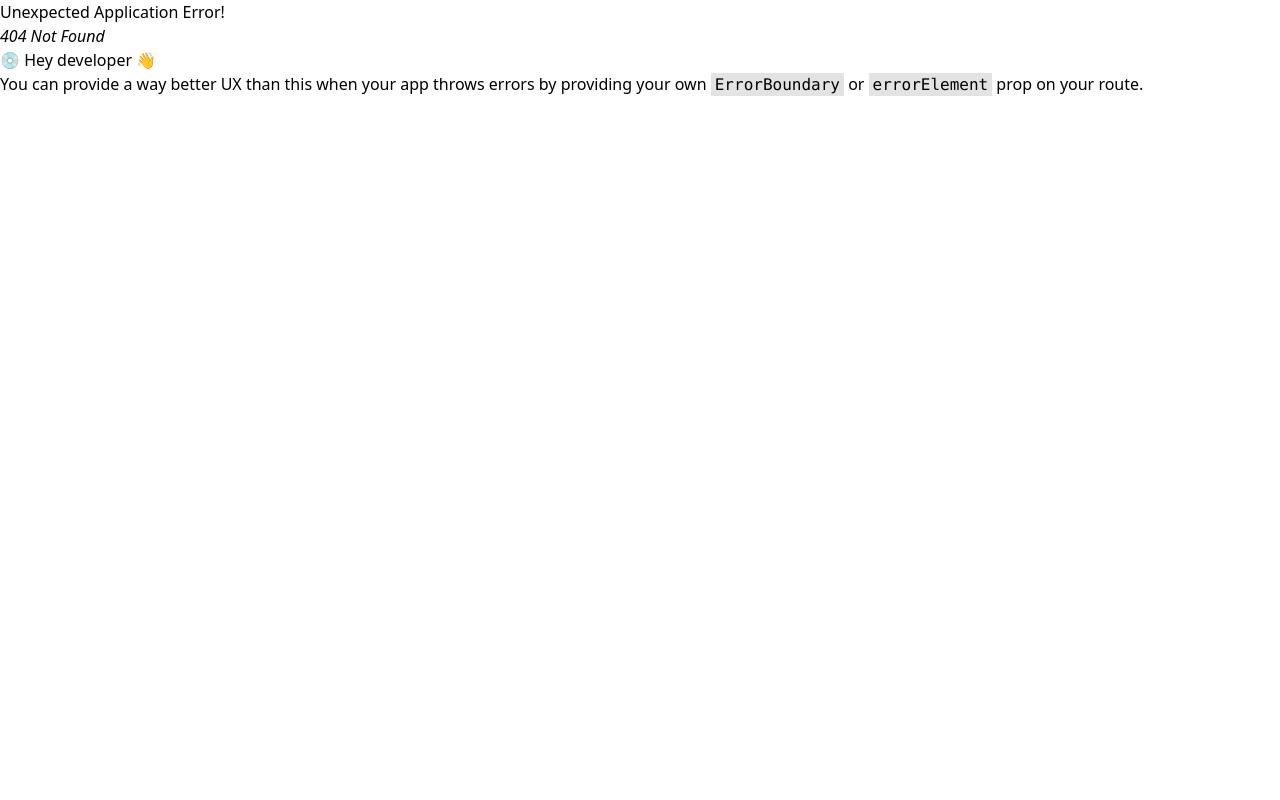
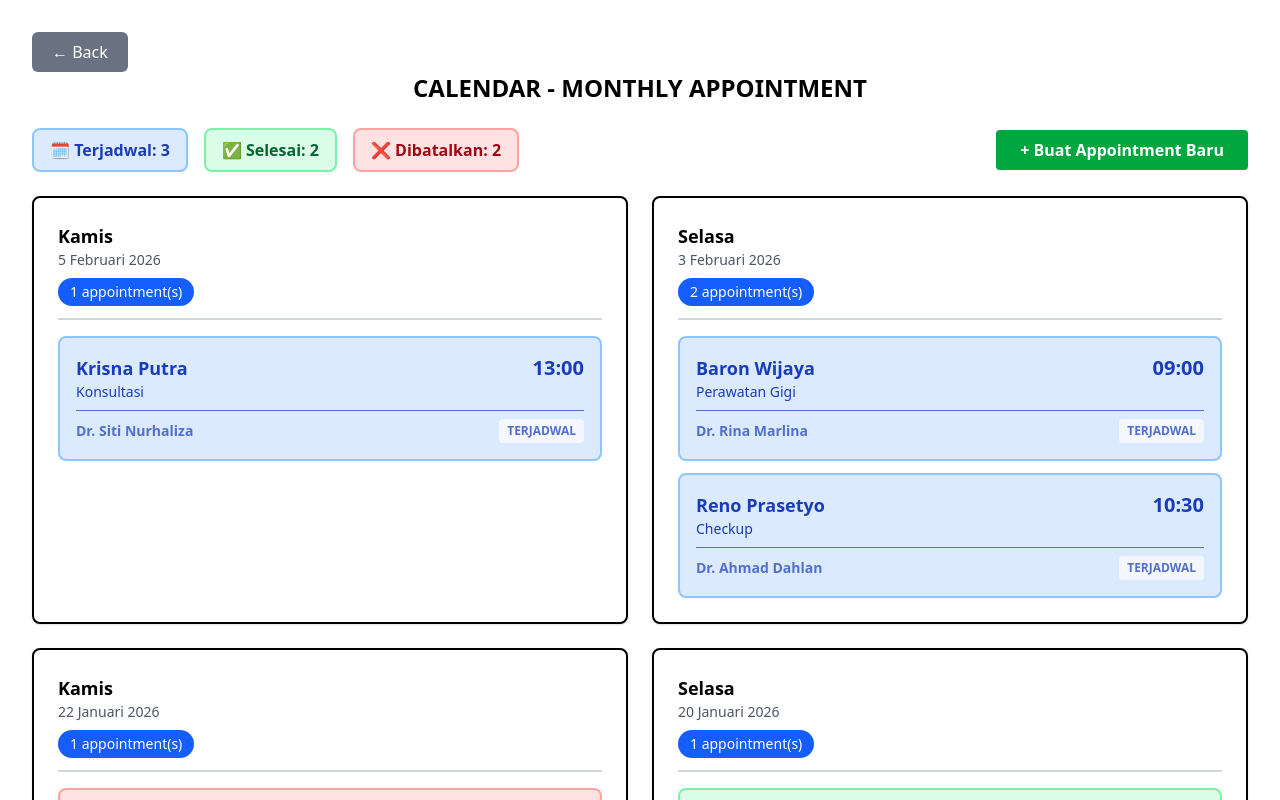
Before and after one commit to Dikin19/healthcare-scheduling-system, a React (Vite) app in the folder front-end/: page /calendar in a window 1280 px wide. Before the commit this address had no page. Shown: the top 800 px of the page. Built offline with nearby package versions, Linux system fonts and the light colour scheme.

Commit message:
feat(Calendar): Show Monthly-Calendar

```diff
--- a/front-end/src/graphql/mockLink.js
+++ b/front-end/src/graphql/mockLink.js
@@ -1,5 +1,6 @@
 import { ApolloLink, Observable } from "@apollo/client";
-import { allPatients, patientHistory } from "./mocks";
+import { allPatients, patientHistory, appointments } from "./mocks";
+
 
 
 
@@ -36,6 +37,14 @@ export const mockLink = new ApolloLink((operation) => {
                             ...patient,
                             history: patientHistory[variables.id] || []
                         } : null
+                    }
+                };
+            }
+
+            else if (operationName === "GetAppointments") {
+                result = {
+                    data: {
+                        appointments: appointments
                     }
                 };
             }
--- a/front-end/src/graphql/mocks.js
+++ b/front-end/src/graphql/mocks.js
@@ -12,22 +12,29 @@ export let allPatients = [
 ];
 
 export let patientHistory = {
-    "1": [
-        { id: "h1", date: "2026-01-15", diagnosis: "Flu", doctor: "Dr. Siti Nurhaliza", notes: "Istirahat cukup dan minum obat teratur" },
-        { id: "h2", date: "2025-12-10", diagnosis: "Checkup Rutin", doctor: "Dr. Ahmad Dahlan", notes: "Kondisi sehat, tidak ada keluhan" },
-        { id: "h3", date: "2025-11-05", diagnosis: "Demam", doctor: "Dr. Siti Nurhaliza", notes: "Demam tinggi, diberi antibiotik" }
-    ],
     "2": [
-        { id: "h4", date: "2026-01-20", diagnosis: "Hipertensi", doctor: "Dr. Budi Santoso", notes: "Kontrol tekanan darah rutin" },
-        { id: "h5", date: "2025-10-15", diagnosis: "Diabetes", doctor: "Dr. Ahmad Dahlan", notes: "Jaga pola makan dan olahraga teratur" }
+        { id: "h3", date: "2025-12-15", diagnosis: "Hipertensi", doctor: "Dr. Budi Santoso", notes: "Kontrol tekanan darah rutin sudah diselesaikan. Tekanan darah 130/85, diberi obat antihipertensi. Kontrol rutin setiap bulan." },
     ],
     "3": [
-        { id: "h6", date: "2026-01-10", diagnosis: "Alergi", doctor: "Dr. Siti Nurhaliza", notes: "Hindari makanan pemicu alergi" }
+        { id: "h5", date: "2026-01-10", diagnosis: "Alergi", doctor: "Dr. Siti Nurhaliza", notes: "Penanganan alergi makanan sudah diselesaikan. Diberi antihistamin dan kortikosteroid. Hindari makanan pemicu alergi (seafood)." },
     ],
-    "4": [
-        { id: "h7", date: "2026-01-12", diagnosis: "Sakit Gigi", doctor: "Dr. Rina Marlina", notes: "Cabut gigi geraham" }
+    "6": [
+        { id: "h9", date: "2025-11-10", diagnosis: "Sakit Perut", doctor: "Dr. Siti Nurhaliza", notes: "Penanganan maag akut sudah diselesaikan. Diberi obat antasida dan PPI. Hindari makanan pedas dan asam, makan teratur." }
     ],
-    "5": [
-        { id: "h8", date: "2026-01-18", diagnosis: "Checkup Rutin", doctor: "Dr. Ahmad Dahlan", notes: "Sehat" }
-    ]
+    "8": [
+        { id: "h10", date: "2025-11-15", diagnosis: "Sakit Kepala Migrain", doctor: "Dr. Siti Nurhaliza", notes: "Penanganan migrain sudah diselesaikan. Diberi obat pereda nyeri dan anti migrain. Kurangi stress, tidur cukup, dan hindari pemicu migrain." }
+    ],
 };
+
+
+export let appointments = [
+    { id: "a1", patientId: "1", patientName: "Budi Santoso", date: "2026-01-15", time: "09:00", doctor: "Dr. Siti Nurhaliza", status: "completed", type: "Checkup" },
+    { id: "a2", patientId: "2", patientName: "Dul Aziz", date: "2026-01-20", time: "10:00", doctor: "Dr. Budi Santoso", status: "completed", type: "Konsultasi" },
+
+    { id: "a7", patientId: "9", patientName: "Ical Maulana", date: "2026-01-18", time: "08:30", doctor: "Dr. Ahmad Dahlan", status: "cancelled", type: "Checkup" },
+    { id: "a8", patientId: "10", patientName: "Agus Susanto", date: "2026-01-22", time: "15:00", doctor: "Dr. Siti Nurhaliza", status: "cancelled", type: "Konsultasi" },
+
+    { id: "a11", patientId: "4", patientName: "Baron Wijaya", date: "2026-02-03", time: "09:00", doctor: "Dr. Rina Marlina", status: "scheduled", type: "Perawatan Gigi" },
+    { id: "a12", patientId: "5", patientName: "Reno Prasetyo", date: "2026-02-03", time: "10:30", doctor: "Dr. Ahmad Dahlan", status: "scheduled", type: "Checkup" },
+    { id: "a13", patientId: "6", patientName: "Krisna Putra", date: "2026-02-05", time: "13:00", doctor: "Dr. Siti Nurhaliza", status: "scheduled", type: "Konsultasi" },
+]
--- a/front-end/src/graphql/queries.js
+++ b/front-end/src/graphql/queries.js
@@ -61,3 +61,18 @@ export const UPDATE_PATIENT = gql`
     }
 
 `
+
+export const GET_APPOINTMENTS = gql`
+    query GetAppointments {
+        appointments {
+        id
+        patientId
+        patientName
+        date
+        time
+        doctor
+        status
+        type
+        }
+    }
+`;
--- /dev/null
+++ b/front-end/src/helpers/isDatePassed.js
@@ -0,0 +1,10 @@
+
+
+
+    export const isDatePassed = (dateString) => {
+        const appointmentDate = new Date(dateString);
+        const today = new Date();
+        today.setHours(0, 0, 0, 0);
+        appointmentDate.setHours(0, 0, 0, 0);
+        return appointmentDate < today;
+    };
--- /dev/null
+++ b/front-end/src/helpers/labelColorStatus.js
@@ -0,0 +1,29 @@
+
+
+
+
+const statusLabelColor = {
+    scheduled: {
+        label: "Terjadwal",
+        color: "bg-blue-100 text-blue-800 border-blue-300",
+    },
+    completed: {
+        label: "Selesai",
+        color: "bg-green-100 text-green-800 border-green-300",
+    },
+    cancelled: {
+        label: "Dibatalkan",
+        color: "bg-red-100 text-red-800 border-red-300",
+    },
+};
+
+export const getStatusLabel = (status) => {
+    return statusLabelColor[status]?.label || status;
+};
+
+export const getStatusColor = (status) => {
+    return (
+        statusLabelColor[status]?.color ||
+        "bg-gray-100 text-gray-800 border-gray-300"
+    );
+};
--- a/front-end/src/main.jsx
+++ b/front-end/src/main.jsx
@@ -8,6 +8,7 @@ import { ApolloProvider } from "@apollo/client/react";
 import PatientDetail from "./pages/patientDetail.jsx";
 import "react-toastify/dist/ReactToastify.css";
 import { ToastContainer } from "react-toastify";
+import Calendar from "./pages/calendar.jsx"
 
 
 const client = new ApolloClient({
@@ -23,6 +24,10 @@ const router = createBrowserRouter([
   {
     path: "/patient/:id",
     element: <PatientDetail />
+  },
+  {
+    path: "/calendar",
+    element: <Calendar />
   }
 ])
 
--- a/front-end/src/pages/PatientList.jsx
+++ b/front-end/src/pages/PatientList.jsx
@@ -30,7 +30,7 @@ export default function PatientList() {
 
     const { data, loading, error } = useQuery(GET_PATIENTS, { variables: { search: "" } });
     const dataPatients = data?.patients
-    console.log("apakah data masuk",dataPatients)
+    // console.log("apakah data masuk",dataPatients)
 
     const patients = useMemo(() => {
 
@@ -70,7 +70,7 @@ export default function PatientList() {
                 Healthcare Scheduling System
             </div>
 
-            <div className="flex flex-wrap gap-2 sm:gap-3 justify-center mb-4 sm:mb-6">
+            <div className="flex flex-wrap gap-3 sm:gap-3 justify-center mb-4 sm:mb-6">
                 <div>
                     <Button
                     size="small"
@@ -80,6 +80,13 @@ export default function PatientList() {
                         setEditId(null);
                         setShowForm(true);
                     }}/>
+                </div>
+                <div>
+                    <Button
+                    size="small"
+                    label="📅 Calendar"
+                    variant="primary"
+                    onClick={()=> navigate("/calendar")}/>
                 </div>
 
             </div>
--- /dev/null
+++ b/front-end/src/pages/calendar.jsx
@@ -0,0 +1,158 @@
+
+import { GET_APPOINTMENTS, GET_PATIENTS} from "../graphql/queries";
+import {useState} from "react"
+import { useNavigate, useLocation } from "react-router-dom";
+import { toast } from "react-toastify";
+import Button from "../components/button/button";
+import { useQuery, useMutation } from "@apollo/client/react";
+import { isDatePassed } from "../helpers/isDatePassed.js";
+import { getStatusLabel, getStatusColor } from "../helpers/labelColorStatus.js";
+
+
+export default function Calendar(params) {
+
+    const [formErrors, setFormErrors] = useState({});
+    const [showForm, setShowForm] = useState(false)
+    const navigate = useNavigate();
+    const location = useLocation();
+
+    const {data, loading, error} = useQuery(GET_APPOINTMENTS)
+    console.log("apa data apointment masuk?", data)
+    const {data: patienstData} = useQuery(GET_PATIENTS, {variables: {search: ""}})
+
+    const [formData, setFormData] = useState({
+
+        patient: location.state?.patientId || "",
+        date: "",
+        time: "",
+        doctor: "",
+        type: "",
+        status: "scheduled"
+    });
+
+    const rawAppointment = data?.appointments || [];
+    // console.log("data3", rawAppointment)
+    const patients = patienstData?.patients || [];
+    // console.log("data2", patients)
+
+    const appointments = rawAppointment.map(apt => {
+        if(apt.status === "scheduled" && isDatePassed(apt.date)) {
+            return { ...apt, status: "completed"};
+        }
+        return apt;
+    });
+
+    const appointmentsByDate = appointments.reduce((acc, apt)=> {
+        if(!acc[apt.date]){
+            acc[apt.date] = [];
+        }
+        acc[apt.date].push(apt);
+        return acc;
+    }, {})
+
+    const dates = Object.keys(appointmentsByDate).sort((a,b) => new Date(b) - new Date(a));
+
+    const statusCounts = appointments.reduce((acc, apt) => {
+        acc[apt.status] = (acc[apt.status] || 0) + 1;
+        return acc;
+    }, {});
+
+
+    return (
+
+        <div className="p-8 max-w-7xl mx-auto">
+
+            <Button
+            label="← Back"
+            variant="secondary"
+            onClick={() => navigate("/")}
+            />
+
+
+            <div className="uppercase text-2xl font-bold text-center mb-6">
+                Calendar - Monthly Appointment
+            </div>
+
+
+            <div className="mb-6 flex justify-between items-center">
+                <div className="flex gap-4">
+                    <div className="px-4 py-2 bg-blue-100 text-blue-800 rounded-lg border-2 border-blue-300 font-semibold">
+                        🗓️ Terjadwal: {statusCounts.scheduled || 0}
+                    </div>
+                    <div className="px-4 py-2 bg-green-100 text-green-800 rounded-lg border-2 border-green-300 font-semibold">
+                        ✅ Selesai: {statusCounts.completed || 0}
+                    </div>
+                    <div className="px-4 py-2 bg-red-100 text-red-800 rounded-lg border-2 border-red-300 font-semibold">
+                        ❌ Dibatalkan: {statusCounts.cancelled || 0}
+                    </div>
+                </div>
+
+                <button
+                    onClick={() => setShowForm(!showForm)}
+                    className="px-6 py-2 bg-green-600 text-white rounded hover:bg-green-700 transition-colors font-semibold"
+                >
+                    {showForm ? "✕ Tutup Form" : "+ Buat Appointment Baru"}
+                </button>
+            </div>
+
+            <div className="grid grid-cols-1 lg:grid-cols-2 gap-6">
+                {dates.map((date) => {
+                    const dayAppointments = appointmentsByDate[date];
+                    const dateObj = new Date(date);
+                    const dayName = dateObj.toLocaleDateString("id-ID", { weekday: "long" });
+                    const dateFormatted = dateObj.toLocaleDateString("id-ID", {
+                        year: "numeric",
+                        month: "long",
+                        day: "numeric"
+                    });
+
+                    return (
+                        <div key={date} className="bg-white border-2 border-black rounded-lg p-6 shadow-sm">
+                            <div className="mb-4 border-b-2 border-gray-300 pb-3">
+                                <h3 className="text-lg font-bold">{dayName}</h3>
+                                <p className="text-sm text-gray-600">{dateFormatted}</p>
+                                <span className="inline-block mt-2 px-3 py-1 bg-blue-600 text-white text-sm rounded-full">
+                                    {dayAppointments.length} appointment(s)
+                                </span>
+                            </div>
+
+                            <div className="space-y-3">
+                                {dayAppointments.sort((a, b) => a.time.localeCompare(b.time)).map((apt) => (
+                                    <div
+                                        key={apt.id}
+                                        className={`border-2 rounded-lg p-4 ${getStatusColor(apt.status)} hover:shadow-md transition-shadow cursor-pointer`}
+                                        onClick={() => navigate(`/patient/${apt.patientId}`)}
+                                    >
+                                        <div className="flex justify-between items-start mb-2">
+                                            <div>
+                                                <h4 className="font-bold text-lg">{apt.patientName}</h4>
+                                                <p className="text-sm">{apt.type}</p>
+                                            </div>
+                                            <span className="text-xl font-bold">{apt.time}</span>
+                                        </div>
+                                        <div className="flex justify-between items-center mt-2 pt-2 border-t border-current opacity-70">
+                                            <p className="text-sm font-semibold">{apt.doctor}</p>
+                                            <span className="text-xs uppercase font-bold px-2 py-1 bg-white bg-opacity-50 rounded">
+                                                {getStatusLabel(apt.status)}
+                                            </span>
+                                        </div>
+                                    </div>
+                                ))}
+                            </div>
+                        </div>
+                    );
+                })}
+            </div>
+
+            {appointments.length === 0 && (
+                <div className="text-center py-12 text-gray-500">
+                    <p className="text-xl">Tidak ada appointment yang dijadwalkan</p>
+                </div>
+            )}
+        </div>
+
+    )
+
+
+
+}
--- a/front-end/src/pages/patientDetail.jsx
+++ b/front-end/src/pages/patientDetail.jsx
@@ -18,7 +18,7 @@ export default function PatientDetail() {
     const [showForm, setShowForm] = useState(false)
 
     const { id } = useParams();
-    console.log(id, ">>>>>")
+    // console.log(id, ">>>>>")
 
     const navigate = useNavigate()
 
@@ -56,7 +56,7 @@ export default function PatientDetail() {
             <div>
                 <Button
                 variant="secondary"
-                label="← Back to List"
+                label="← Back"
                 onClick={() => navigate("/")}
                 />
             </div>
```
